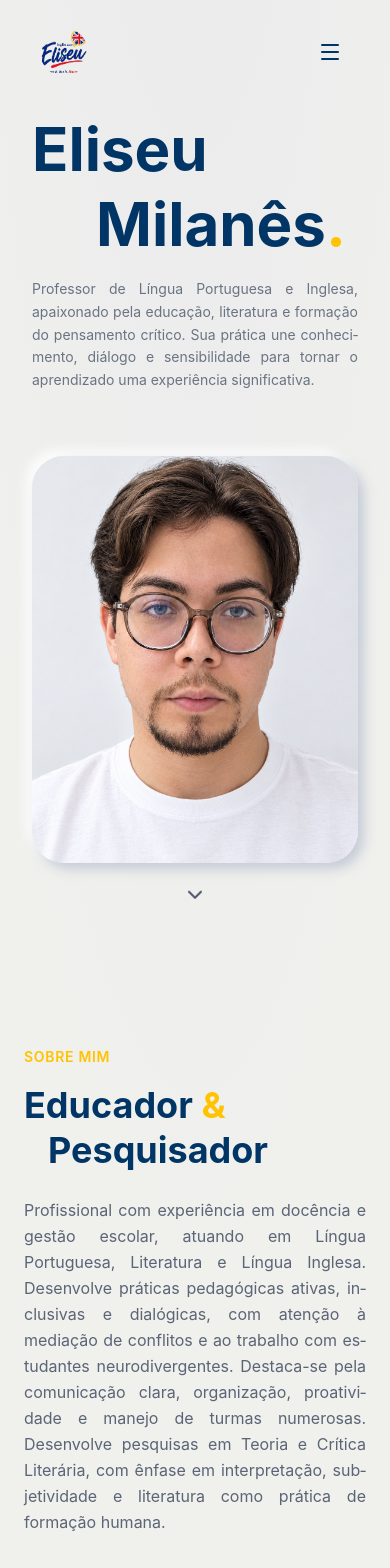
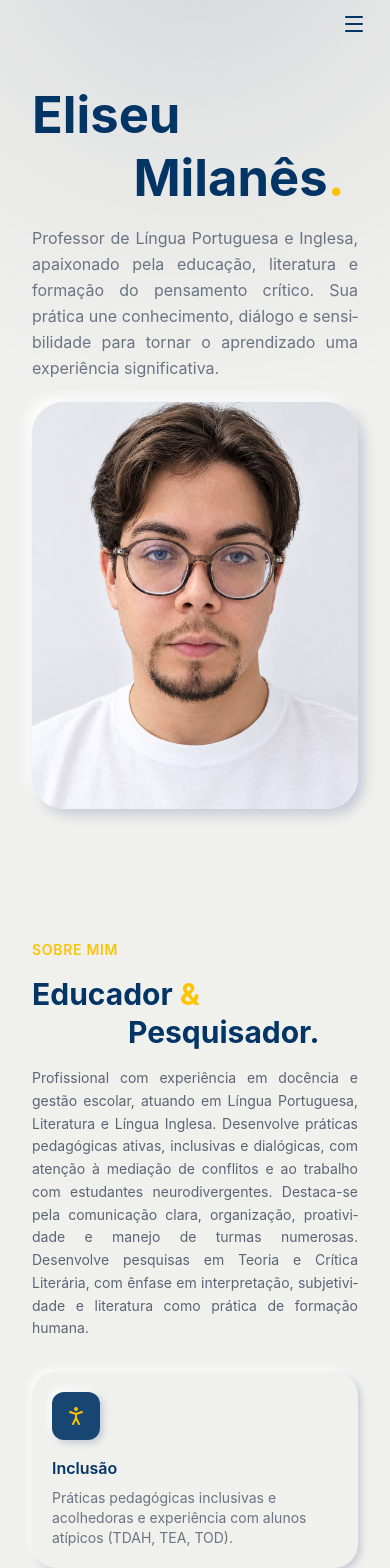
Before and after one commit to rafaellucas30290/Portifolio_Project, a React (Vite) app: page / in a window 390 px wide. Shown: the top 1568 px of the page. Built offline with nearby package versions, Linux system fonts and the light colour scheme; a web font is replaced by a local one.

Commit message:
feat: minor fixes and adjustments on overall responsiveness for small screens

```diff
--- a/src/App.jsx
+++ b/src/App.jsx
@@ -1,24 +1,23 @@
 import { Hero } from '@/sections/Hero'
 import { About } from '@/sections/About'
 import { Experience } from '@/sections/Experience'
+import { Testimonials } from '@/sections/Testimonials'
 import { Contact } from '@/sections/Contact'
 import { Navbar } from '@/layout/Navbar'
-import { Testimonials } from './sections/|Testimonials'
 
 function App() {
-
   return (
-    <div className="min-h-screen overflow-x-hidden">
+    <div className="min-h-screen overflow-x-clip">
       <Navbar />
       <main>
         <Hero />
         <About />
         <Experience />
-        <Testimonials/>
+        <Testimonials />
         <Contact />
       </main>
     </div>
-  );
+  )
 }
 
 export default App
--- a/src/index.css
+++ b/src/index.css
@@ -37,16 +37,26 @@
 
   body {
     background-color: var(--color-background);
-    background-image: radial-gradient(ellipse 130% 70% at 50% -20%,
-        #e8e8ed 0%,
-        transparent 60%);
-    background-repeat: no-repeat;
     color: var(--color-foreground);
     font-family: 'Inter', sans-serif;
   }
 
+  body::before {
+    content: "";
+    position: fixed;
+    inset: 0;
+    z-index: -1;
+    pointer-events: none;
+    background: radial-gradient(circle 60vmax at 50% -10%,
+        rgba(150, 158, 176, 0.32) 0%,
+        rgba(150, 158, 176, 0.14) 40%,
+        rgba(150, 158, 176, 0.04) 70%,
+        transparent 100%);
+  }
+
   .font-serif {
     font-family: 'Playfair Display', serif;
+  }
 }
 
 @layer components {
@@ -247,4 +257,16 @@
 
 }
 
+@media (prefers-reduced-motion: reduce) {
+  html {
+    scroll-behavior: auto;
   }
+
+  *,
+  *::before,
+  *::after {
+    animation-duration: 0.01ms !important;
+    animation-iteration-count: 1 !important;
+    transition-duration: 0.01ms !important;
+  }
+}
--- a/src/layout/Navbar.jsx
+++ b/src/layout/Navbar.jsx
@@ -1,4 +1,3 @@
-import { Button } from '@/components/Button'
 import { Menu, X } from 'lucide-react'
 import { useEffect, useState, useRef } from 'react'
 
@@ -45,19 +44,12 @@
   return (
     <header
       inert={isHidden}
-      className={`fixed left-1/2 top-4 z-50 w-[calc(100%-2rem)] md:w-fit md:max-w-[calc(100%-2rem)] -translate-x-1/2 rounded-full py-3 transition-all duration-500
-    ${isRaised ? 'max-md:bg-background max-md:shadow-lg' : ''}
+      className={`fixed inset-x-0 top-0 z-50 w-full rounded-none py-1 md:inset-x-auto md:top-4 md:left-1/2 md:w-fit md:max-w-[calc(100%-2rem)] md:-translate-x-1/2 md:rounded-full md:py-3 max-md:border-b max-md:shadow-md transition-[transform,opacity,background-color,border-color,box-shadow] md:transition-all duration-500
+    ${isRaised ? 'max-md:bg-background max-md:border-border max-md:shadow-black/10' : 'max-md:border-transparent max-md:shadow-transparent'}
     ${isHidden ? '-translate-y-32 opacity-0 pointer-events-none' : 'translate-y-0 opacity-100'}
   `}
     >
-      <nav className="flex items-center justify-between gap-8 px-6 md:justify-start">
-        <a href="#" className="lg:hidden inline-flex shrink-0 items-center">
-          <img
-            src="/logo-crop.png"
-            alt="Eliseu Milanês"
-            className="h-12 w-12 rounded-3xl"
-          />
-        </a>
+      <nav className="flex items-center justify-end gap-8 px-4 md:justify-start md:px-6">
 
         <div className="hidden items-center gap-1 md:flex">
           <div
@@ -89,7 +81,7 @@
       </nav>
 
       {isMobileMenuOpen && (
-        <div className="neo absolute left-0 right-0 top-full mt-2 animate-slide-down rounded-3xl md:hidden">
+        <div className="neo absolute inset-x-0 top-full animate-slide-down rounded-none md:hidden">
           <div className="flex flex-col gap-4 px-6 py-6">
             {navLinks.map((link, index) => (
               <a
--- a/src/sections/About.jsx
+++ b/src/sections/About.jsx
@@ -29,23 +29,21 @@
 
 export const About = () => {
   return (
-    <section id="about" className="relative overflow-hidden py-32">
-      <div className="container relative z-10 mx-auto px-6 lg:px-24">
-        <div className="grid gap-12 lg:grid-cols-2 lg:items-start lg:gap-16">
+    <section id="about" className="relative overflow-hidden py-24 lg:py-32">
+      <div className="container relative z-10 mx-auto px-8 lg:px-24">
+        <div className="grid gap-8 lg:grid-cols-2 lg:items-start lg:gap-16">
           {/* Coluna esquerda */}
           <div className="min-w-0">
             <span className="animate-fade-in block text-sm font-semibold uppercase tracking-wider text-secondary">
               Sobre Mim
             </span>
 
-            <h2 className="animate-fade-in animation-delay-200 mb-6 mt-4 text-4xl font-bold leading-tight sm:text-5xl lg:text-5xl xl:text-6xl">
-              Educador <span className="text-secondary">&</span>
-              <span className="ml-6 block text-primary sm:ml-12 xl:ml-24">
-                Pesquisador
-              </span>
+            <h2 className="animate-fade-in animation-delay-200 mb-4 mt-4 text-3xl font-bold leading-tight sm:text-5xl lg:mb-6 xl:text-6xl">
+              Educador <span className='text-secondary'>&</span>
+              <span className="block ml-24">Pesquisador.</span>
             </h2>
 
-            <p className="animate-fade-in animation-delay-200 hyphens-auto text-justify leading-relaxed text-muted-foreground/90">
+            <p className="text-sm lg:mr-24 md:text-base animate-fade-in animation-delay-200 hyphens-auto text-justify leading-relaxed text-muted-foreground/90">
               Profissional com experiência em docência e gestão escolar,
               atuando em Língua Portuguesa, Literatura e Língua Inglesa.
               Desenvolve práticas pedagógicas ativas, inclusivas e dialógicas,
@@ -62,7 +60,7 @@
             {highlights.map((item, idx) => (
               <div
                 key={item.title}
-                className="neo-soft animate-fade-in rounded-3xl p-6"
+                className="neo-soft animate-fade-in rounded-3xl p-5 sm:p-6"
                 style={{ animationDelay: `${(idx + 1) * 200}ms` }}
               >
                 <div className="neo-soft mb-4 flex h-12 w-12 items-center justify-center rounded-xl bg-primary/90 transition-all hover:bg-primary/70">
--- a/src/sections/Contact.jsx
+++ b/src/sections/Contact.jsx
@@ -32,24 +32,19 @@
   }
 
   return (
-    <section id="contact" className="relative flex min-h-screen items-center overflow-hidden pb-16 pt-18">
-      {/* Blurs decorativos */}
-      <div className="pointer-events-none absolute inset-0">
-        <div className="absolute left-1/4 top-1/4 h-96 w-96 rounded-full bg-primary-foreground/5 blur-3xl" />
-        <div className="absolute bottom-1/4 right-1/4 h-64 w-64 rounded-full bg-highlight/5 blur-3xl" />
-      </div>
+    <section id="contact" className="relative flex items-center overflow-hidden  pb-24 lg:pb-24 min-h-svh">
 
-      <div className="container relative z-10 mx-auto grid gap-12 px-6 lg:grid-cols-2 lg:items-center lg:gap-24 lg:px-24">
+      <div className="container relative z-10 mx-auto grid gap-8 px-8 lg:grid-cols-2 lg:items-center lg:gap-24 lg:px-24">
         {/* Coluna esquerda */}
         <div className="min-w-0">
           <span className="animate-fade-in block text-sm font-medium uppercase tracking-wider text-secondary">
             Vamos Conversar
           </span>
-          <h2 className="animate-fade-in animation-delay-100 mb-6 mt-4 text-3xl font-bold leading-tight text-primary lg:text-5xl">
-            Palavras também aproximam pessoas
+          <h2 className="animate-fade-in animation-delay-100 mb-4 mt-4 text-xl font-bold leading-tight text-primary lg:mb-6 lg:text-5xl">
+            Palavras aproximam pessoas
             <span className="text-secondary">.</span>
           </h2>
-          <p className="animate-fade-in animation-delay-200 hyphens-auto text-justify leading-relaxed text-muted-foreground/80">
+          <p className="animate-fade-in animation-delay-200 hyphens-auto text-sm lg:text-base text-justify leading-relaxed text-muted-foreground/80">
             Se você deseja saber mais sobre meu trabalho, propor uma parceria
             ou simplesmente iniciar uma conversa sobre linguagens, literatura e
             educação, entre em contato. Será um prazer ouvir você.
--- a/src/sections/Hero.jsx
+++ b/src/sections/Hero.jsx
@@ -2,35 +2,38 @@
 
 export const Hero = () => {
   return (
-    <section className="relative min-h-screen lg:h-screen flex flex-col overflow-hidden pt-28 lg:pt-24 pb-2 lg:pb-8">
+    <section className="relative h-svh min-h-136 lg:h-screen lg:min-h-screen flex flex-col overflow-hidden pt-18 pb-6 lg:pb-8">
       {/* Content */}
-      <div className="container mx-auto px-8 max-w-6xl flex-1 flex flex-col justify-center relative z-10 lg:min-h-0">
-        <div className="grid grid-cols-1 lg:grid-cols-[1.15fr_1fr] gap-16 lg:gap-8 items-start">
+      <div className="container mx-auto px-8 max-w-6xl flex-1 flex flex-col justify-center relative z-10 min-h-0">
+        <div className="grid grid-cols-1 lg:grid-cols-[1.15fr_1fr] gap-16 lg:gap-8 items-start max-lg:gap-5">
           {/* Left Content - Text */}
-          <div className="space-y-5 lg:space-y-5">
+          <div className="space-y-2 lg:space-y-5">
 
 
             {/* Headline */}
             <div className="space-y-4 sm:px-2">
-              <h1 className="text-6xl  lg:text-7xl font-bold leading-tight animate-fade-in animation-delay-200">
-                <span className="block">Eliseu</span>
-                <span className="ml-16 ">Milanês<span className='text-secondary'>.</span></span>
+              <h1 className="text-[clamp(2.5rem,13vw,4rem)] sm:text-6xl lg:text-7xl font-bold leading-tight animate-fade-in animation-delay-200">
+                <span className="block lg:ml-6">Eliseu</span>
+                <span className="ml-[2.0em] lg:ml-24">Milanês<span className="text-secondary">.</span></span>
               </h1>
 
-              <p className="text-sm lg:text-base text-muted-foreground/80 max-w-md leading-relaxed text-justify lg:ml-32 animate-fade-in hyphens-auto animation-delay-400">
+              <p className="text-[clamp(0.875rem,4.1vw,1.125rem)] lg:text-base text-muted-foreground/80 max-w-md leading-relaxed text-justify lg:ml-32 animate-fade-in hyphens-auto animation-delay-400">
                 Professor de Língua Portuguesa e Inglesa, apaixonado pela educação, literatura e formação do pensamento crítico. Sua prática une conhecimento, diálogo e sensibilidade para tornar o aprendizado uma experiência significativa.
               </p>
             </div>
           </div>
 
           {/* Right Content - Profile Pic */}
-          <div className='relative animate-fade-in animation-delay-300'>
-            <div className='relative max-w-90 max-h-110 mx-auto'>
+          <div
+          aria-hidden="true"
+          className='relative animate-fade-in animation-delay-300 max-lg:flex max-lg:justify-center'>
+            <div className='relative max-w-100 max-h-120 mx-auto '>
               <div className='relative neo rounded-4xl'>
+                {/* Mobile: altura = o que sobra na tela depois do texto (proporção 4:5 mantida, sem corte) */}
                 <img
                   src='/eliseu_new.png'
                   alt='Eliseu Milanês'
-                  className='w-full lg:w-auto lg:h-full aspect-4/5 object-cover rounded-4xl'
+                  className='w-full lg:w-auto lg:h-full max-lg:w-auto max-lg:h-[max(10rem,min(calc(min(100vw-4rem,22.5rem)*1.25),calc(100svh-min(76vw,21rem)-8.5rem)))] aspect-4/5 object-cover rounded-4xl'
                 />
               </div>
             </div>
@@ -38,7 +41,7 @@
         </div>
       </div>
 
-      <div className="shrink-0 flex justify-center pt-6 lg:pt-2 animate-fade-in animation-delay-800">
+      <div className="shrink-0 hidden lg:flex justify-center pt-2 animate-fade-in animation-delay-800">
         <a
           href="#about"
           className="flex flex-col items-center gap-1 text-muted-foreground hover:text-primary transition-colors group"
```
Also changed, not shown: src/sections/Experience.jsx (+12 -12 lines), src/sections/Testimonials.jsx (renamed from src/sections/|Testimonials.jsx, +11 -11 lines). Lines whose indentation alone changed are shown as unchanged.
